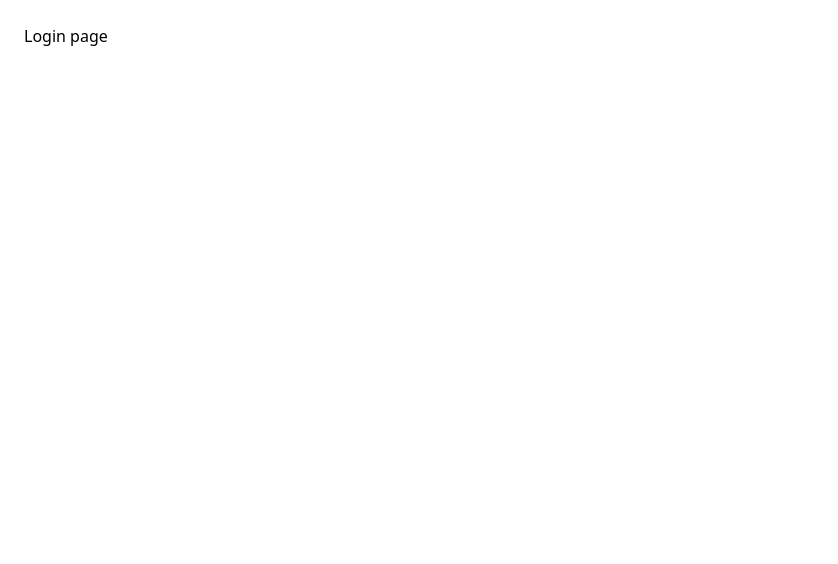
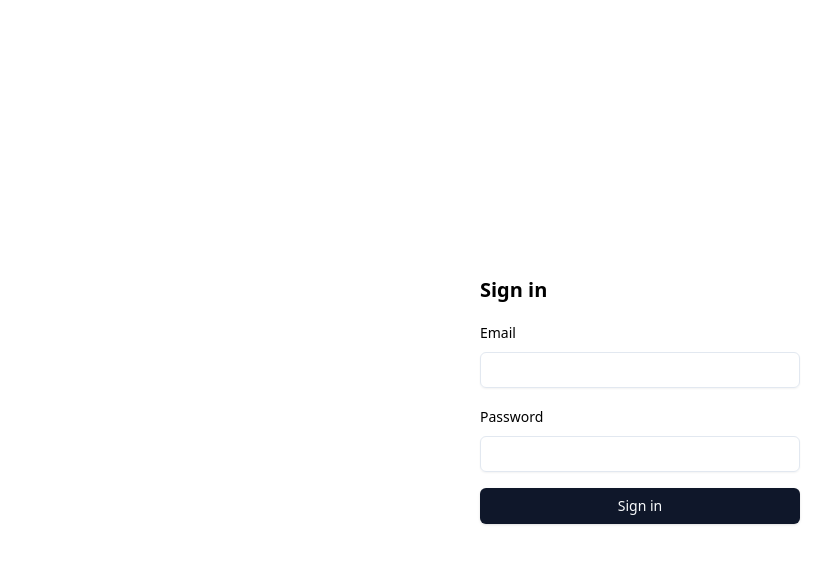
Before and after one commit to R3SONANC3/RBAC, a React (Vite) app in the folder frontend/: page /login in a window 1280 px wide. Shown: the top 564 px of the page, without its empty margins (0-838 px from the left). Built offline with nearby package versions, Linux system fonts and the light colour scheme.

Commit message:
Add login page

```diff
--- /dev/null
+++ b/frontend/src/pages/LoginPage.tsx
@@ -0,0 +1,43 @@
+import { useState } from 'react';
+import { useNavigate } from 'react-router-dom';
+import { Button } from '@/components/ui/button';
+import { Input } from '@/components/ui/input';
+import { Label } from '@/components/ui/label';
+import { useAuth } from '../lib/auth-context';
+
+export function LoginPage() {
+  const { login } = useAuth();
+  const navigate = useNavigate();
+  const [email, setEmail] = useState('');
+  const [password, setPassword] = useState('');
+  const [error, setError] = useState<string | null>(null);
+
+  async function onSubmit(e: React.FormEvent) {
+    e.preventDefault();
+    setError(null);
+    try {
+      await login(email, password);
+      navigate('/');
+    } catch {
+      setError('Invalid email or password');
+    }
+  }
+
+  return (
+    <div className="flex min-h-screen items-center justify-center">
+      <form onSubmit={onSubmit} className="w-80 space-y-4">
+        <h1 className="text-xl font-semibold">Sign in</h1>
+        <div className="space-y-2">
+          <Label htmlFor="email">Email</Label>
+          <Input id="email" type="email" value={email} onChange={(e) => setEmail(e.target.value)} required />
+        </div>
+        <div className="space-y-2">
+          <Label htmlFor="password">Password</Label>
+          <Input id="password" type="password" value={password} onChange={(e) => setPassword(e.target.value)} required />
+        </div>
+        {error && <p className="text-sm text-red-600">{error}</p>}
+        <Button type="submit" className="w-full">Sign in</Button>
+      </form>
+    </div>
+  );
+}
--- a/frontend/src/routes.tsx
+++ b/frontend/src/routes.tsx
@@ -1,10 +1,11 @@
 import { createBrowserRouter } from 'react-router-dom';
 import { ProtectedRoute } from './lib/protected-route';
+import { LoginPage } from './pages/LoginPage';
 
 const Placeholder = ({ name }: { name: string }) => <div className="p-6">{name} page</div>;
 
 export const router = createBrowserRouter([
-  { path: '/login', element: <Placeholder name="Login" /> },
+  { path: '/login', element: <LoginPage /> },
   {
     element: <ProtectedRoute />,
     children: [
```
